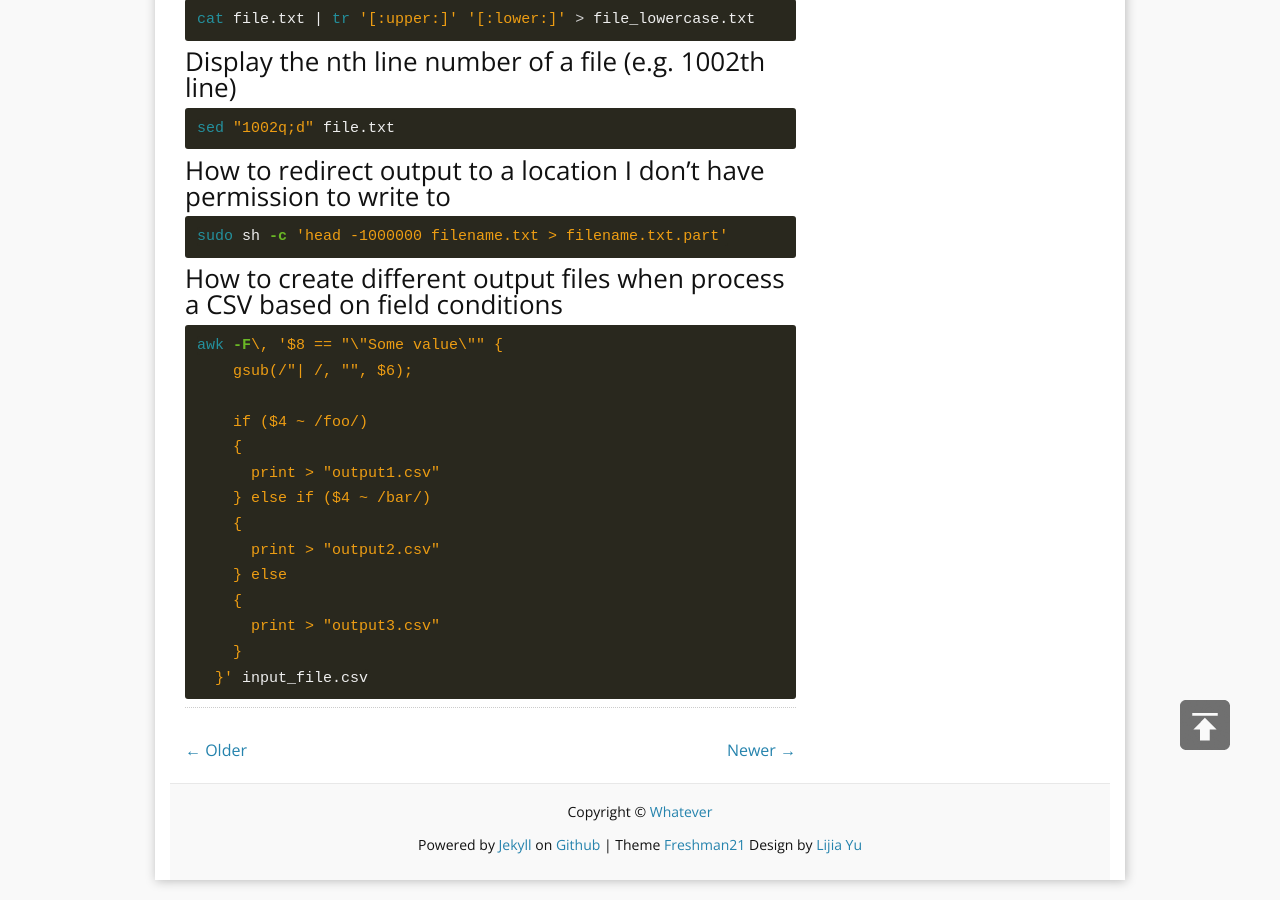
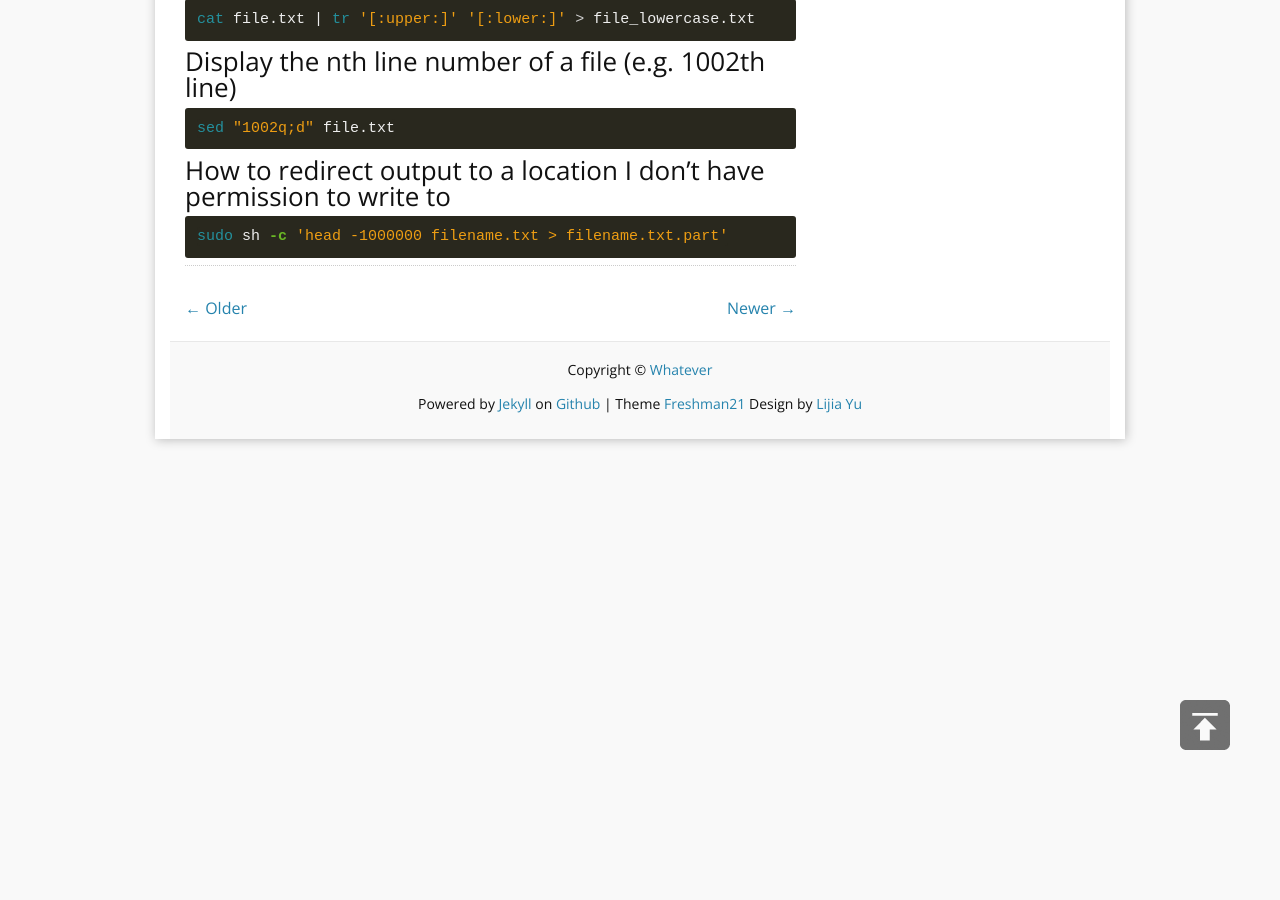
Before and after one commit to danfran/danfran.github.io, a Jekyll site: the page built from _posts/2016-11-19-shell-tips.md, in a window 1280 px wide and 900 px high, scrolled down 1964 px. Built offline with Jekyll 4.4.1, drawn with Linux system fonts in a browser that asks for light colours; nearby versions of some CDN libraries; comment, search, counter and statistics services are not loaded.

Commit message:
cleaning posts

````diff
--- a/_posts/2016-11-19-shell-tips.md
+++ b/_posts/2016-11-19-shell-tips.md
@@ -98,21 +98,3 @@ sed "1002q;d" file.txt
 ```sh
 sudo sh -c 'head -1000000 filename.txt > filename.txt.part'
 ```
-
-### How to create different output files when process a CSV based on field conditions
-```sh
-awk -F\, '$8 == "\"Some value\"" {
-    gsub(/"| /, "", $6);
-
-    if ($4 ~ /foo/)
-    {
-      print > "output1.csv"
-    } else if ($4 ~ /bar/)
-    {
-      print > "output2.csv"
-    } else
-    {
-      print > "output3.csv"
-    }
-  }' input_file.csv
-```
````
